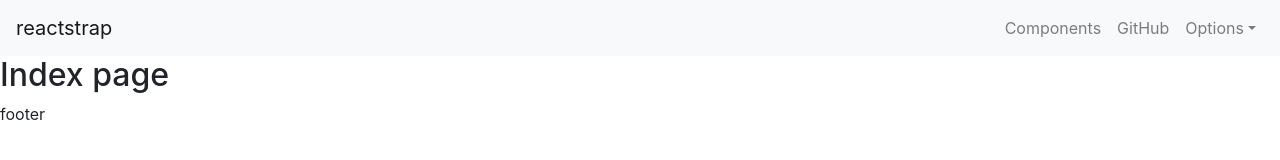
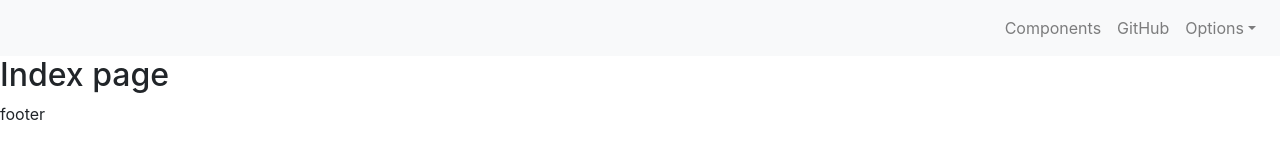
Before and after one commit to detoner777/talk-share-video-platform, a Next.js app in the folder frontend/: page / in a window 1280 px wide. Shown: the top 160 px of the page. Built offline with nearby package versions, Linux system fonts and the light colour scheme.

Commit message:
config.js

```diff
--- a/frontend/components/Header.js
+++ b/frontend/components/Header.js
@@ -1,4 +1,5 @@
 import { useState } from "react";
+import { APP_NAME } from "../config";
 
 import {
   Collapse,
@@ -24,7 +25,7 @@
   return (
     <div>
       <Navbar color="light" light expand="md">
-        <NavbarBrand href="/">reactstrap</NavbarBrand>
+        <NavbarBrand href="/">{APP_NAME}</NavbarBrand>
         <NavbarToggler onClick={toggle} />
         <Collapse isOpen={isOpen} navbar>
           <Nav className="ml-auto" navbar>
--- /dev/null
+++ b/frontend/config.js
@@ -0,0 +1,8 @@
+import getConfig from "next/config";
+const { publicRuntimeConfig } = getConfig();
+
+export const API = publicRuntimeConfig.PRODUCTION
+  ? "https://videocreaters.com"
+  : "http://localhost:8000";
+
+export const APP_NAME = publicRuntimeConfig.APP_NAME;
```
Also changed, not shown: 1 other file (tests, documents, lock files or other folders).
